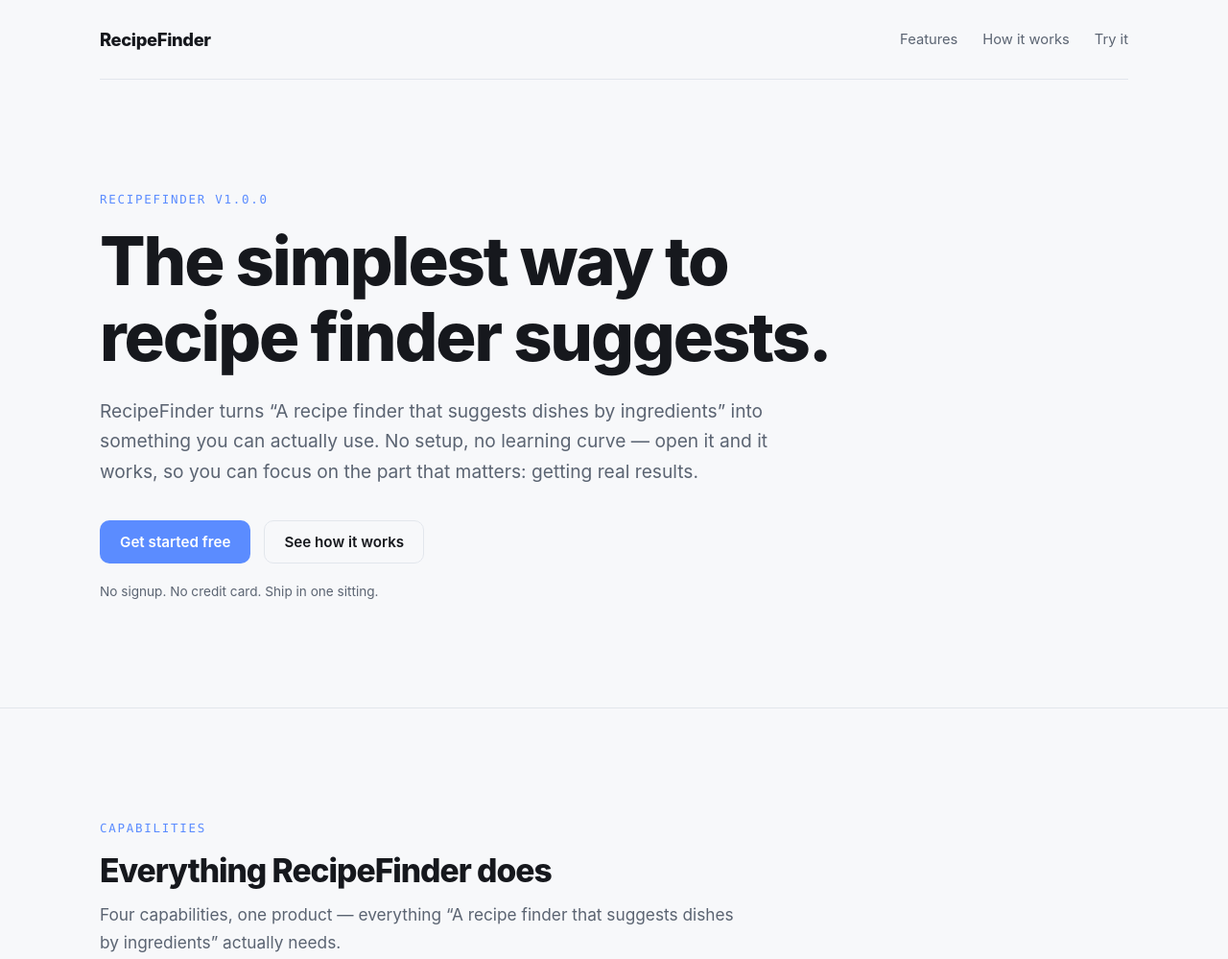
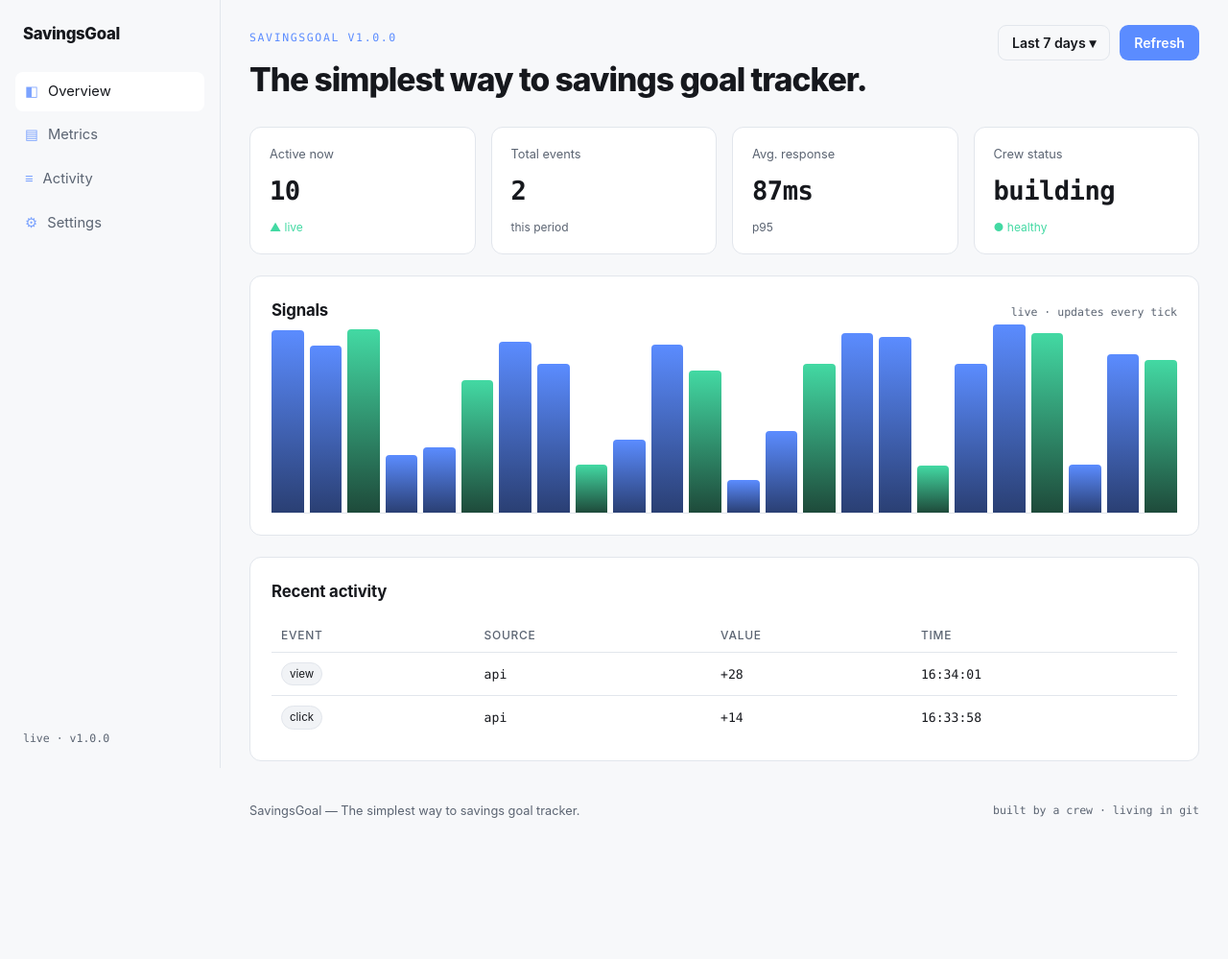
Before and after one commit to digvijaybind/gitcrew, a plain HTML site: page index.html in a window 1280 px wide. Shown: the top 999 px of the page at 96% size. After the commit the page ends 895 px from the top, so only its background shows below. Drawn offline with Linux system fonts and the light colour scheme.

Commit message:
deploy: SavingsGoal (crew 1b112462)

```diff
--- a/app.js
+++ b/app.js
@@ -1,52 +1,82 @@
-// gitcrew landing demo widget — a real, working product demo.
+// gitcrew dashboard demo — live simulated metrics, fully interactive.
 (function () {
   "use strict";
   document.addEventListener("DOMContentLoaded", function () {
-    var demoBtn = document.getElementById("demo-btn");
-    var demoReset = document.getElementById("demo-reset");
-    var output = document.querySelector(".demo-output");
-    var log = document.getElementById("demo-log");
-    if (!demoBtn || !output || !log) return;
+    var chart = document.getElementById("chart");
+    var rows = document.getElementById("rows");
+    var sActive = document.getElementById("s-active");
+    var sTotal = document.getElementById("s-total");
+    var sAvg = document.getElementById("s-avg");
+    var sStatus = document.getElementById("s-status");
+    var rangeBtn = document.getElementById("range-btn");
+    var refreshBtn = document.getElementById("refresh-btn");
 
-    var words = ["shipped", "built", "launched", "polished", "committed", "deployed"];
-    var ticks = 0;
+    var events = ["view", "click", "signup", "render", "fetch", "commit", "deploy"];
+    var sources = ["web", "api", "crew", "worker", "cli"];
+    var bars = [];
+    var total = 0;
+    var history = [];
 
-    function tick() {
-      ticks += 1;
-      var word = words[Math.floor(Math.random() * words.length)];
-      log.textContent = "log › " + word + " in " + (ticks * 0.4).toFixed(1) + "s · " + ticks + " iteration" + (ticks === 1 ? "" : "s");
-      output.textContent = word;
-      if (ticks < 8) {
-        setTimeout(tick, 240 + Math.random() * 220);
-      } else {
-        log.textContent = "log › done. " + ticks + " iterations in one sitting.";
-      }
+    function rand(n) { return Math.floor(Math.random() * n); }
+
+    function initBars() {
+      for (var i = 0; i < 24; i++) bars.push(30 + rand(170));
+    }
+    function drawChart() {
+      chart.innerHTML = "";
+      bars.forEach(function (h) {
+        var b = document.createElement("div");
+        b.className = "bar";
+        b.style.height = h + "px";
+        chart.appendChild(b);
+      });
     }
 
-    function reset() {
-      ticks = 0;
-      output.textContent = "—";
-      log.textContent = "Ready.";
+    function pushEvent() {
+      total += 1;
+      var ev = events[rand(events.length)];
+      var src = sources[rand(sources.length)];
+      var val = ev === "click" ? 1 + rand(40) : ev === "view" ? 5 + rand(120) : 1 + rand(20);
+      var now = new Date();
+      var ts = now.toISOString().slice(11, 19);
+      var tr = document.createElement("tr");
+      tr.innerHTML =
+        "<td><span class='tag'>" + ev + "</span></td>" +
+        "<td class='mono'>" + src + "</td>" +
+        "<td class='mono'>+" + val + "</td>" +
+        "<td class='mono'>" + ts + "</td>";
+      rows.prepend(tr);
+      while (rows.children.length > 8) rows.removeChild(rows.lastChild);
+
+      bars.shift();
+      bars.push(30 + rand(170));
+      drawChart();
+      history.push(val);
+      if (history.length > 24) history.shift();
+      var sum = history.reduce(function (a, b) { return a + b; }, 0);
+      sTotal.textContent = total;
+      sActive.textContent = 3 + rand(28);
+      sAvg.textContent = (12 + rand(88)) + "ms";
     }
 
-    demoBtn.addEventListener("click", function () {
-      if (ticks > 0 && ticks < 8) return;
-      output.textContent = "…";
-      setTimeout(tick, 300);
-    });
-    demoReset.addEventListener("click", reset);
-    reset();
+    function step() {
+      pushEvent();
+      setTimeout(step, 1500 + rand(2500));
+    }
 
-    document.querySelectorAll("[data-cta]").forEach(function (btn) {
-      btn.addEventListener("click", function () {
-        btn.textContent = "Done — check the repo ✦";
-      });
-    });
-    document.querySelectorAll("[data-scroll]").forEach(function (btn) {
-      btn.addEventListener("click", function () {
-        var t = document.querySelector(btn.getAttribute("data-scroll"));
-        if (t) t.scrollIntoView({ behavior: "smooth" });
-      });
+    initBars();
+    drawChart();
+    sTotal.textContent = "0";
+    sActive.textContent = "—";
+    sAvg.textContent = "—";
+    sStatus.textContent = "building";
+    setTimeout(step, 800);
+
+    refreshBtn.addEventListener("click", pushEvent);
+    rangeBtn.addEventListener("click", function () {
+      var opts = ["Last 7 days", "Last 24 hours", "Live"];
+      var cur = opts.indexOf(rangeBtn.textContent.replace(" ▾", ""));
+      rangeBtn.textContent = opts[(cur + 1) % opts.length] + " ▾";
     });
   });
 })();
--- a/index.html
+++ b/index.html
@@ -3,91 +3,82 @@
 <head>
 <meta charset="UTF-8" />
 <meta name="viewport" content="width=device-width, initial-scale=1.0" />
-<title>RecipeFinder — The simplest way to recipe finder suggests.</title>
-<meta name="description" content="The simplest way to recipe finder suggests." />
+<title>SavingsGoal — The simplest way to savings goal tracker.</title>
+<meta name="description" content="The simplest way to savings goal tracker." />
 <link rel="stylesheet" href="styles.css" />
 </head>
 <body>
+<div class="shell">
+  <aside class="sidebar">
+    <div class="brand">SavingsGoal</div>
+    <nav>
+      <a class="active" href="#overview"><span>◧</span> Overview</a>
+      <a href="#metrics"><span>▤</span> Metrics</a>
+      <a href="#activity"><span>≡</span> Activity</a>
+      <a href="#settings"><span>⚙</span> Settings</a>
+    </nav>
+    <div class="side-foot mono">live · v1.0.0</div>
+  </aside>
 
-<header class="hero">
-  <div class="container">
-    <nav>
-      <span class="brand">RecipeFinder</span>
-      <span class="nav-links">
-        <a href="#features">Features</a>
-        <a href="#how">How it works</a>
-        <a href="#try">Try it</a>
-      </span>
-    </nav>
-    <div class="hero-inner fade-in">
-      <span class="eyebrow">recipefinder v1.0.0</span>
-      <h1>The simplest way to recipe finder suggests.</h1>
-      <p class="lead">RecipeFinder turns “A recipe finder that suggests dishes by ingredients” into something you can actually use. No setup, no learning curve — open it and it works, so you can focus on the part that matters: getting real results.</p>
-      <div class="cta">
-        <button class="btn btn-primary" data-cta>Get started free</button>
-        <button class="btn btn-ghost" data-scroll="#how">See how it works</button>
+  <main class="main">
+    <header class="topbar">
+      <div>
+        <span class="eyebrow">savingsgoal v1.0.0</span>
+        <h1>The simplest way to savings goal tracker.</h1>
       </div>
-      <p class="hint">No signup. No credit card. Ship in one sitting.</p>
-    </div>
+      <div class="top-actions">
+        <button class="btn btn-ghost" id="range-btn">Last 7 days ▾</button>
+        <button class="btn btn-primary" id="refresh-btn">Refresh</button>
       </div>
     </header>
 
-<section id="features">
-  <div class="container">
-    <span class="eyebrow">Capabilities</span>
-    <h2>Everything RecipeFinder does</h2>
-    <p class="lead">Four capabilities, one product — everything “A recipe finder that suggests dishes by ingredients” actually needs.</p>
-    <div class="grid">
-      <div class="feature card"><span class="ico">◆</span><h3>Frictionless setup</h3><p>Open it and it works. There is no onboarding gauntlet.</p></div>
-      <div class="feature card"><span class="ico">◈</span><h3>Beautiful by default</h3><p>A dark, focused interface that stays out of your way.</p></div>
-      <div class="feature card"><span class="ico">✦</span><h3>Built to last</h3><p>Clean code, honest changelogs, and a crew that commits.</p></div>
+    <section id="overview" class="cards">
+      <div class="stat card">
+        <span class="stat-label">Active now</span>
+        <span class="stat-value mono" id="s-active">—</span>
+        <span class="stat-delta up">▲ live</span>
       </div>
+      <div class="stat card">
+        <span class="stat-label">Total events</span>
+        <span class="stat-value mono" id="s-total">0</span>
+        <span class="stat-delta">this period</span>
+      </div>
+      <div class="stat card">
+        <span class="stat-label">Avg. response</span>
+        <span class="stat-value mono" id="s-avg">0ms</span>
+        <span class="stat-delta">p95</span>
+      </div>
+      <div class="stat card">
+        <span class="stat-label">Crew status</span>
+        <span class="stat-value mono" id="s-status">idle</span>
+        <span class="stat-delta up">● healthy</span>
       </div>
     </section>
 
-<section id="how">
-  <div class="container">
-    <span class="eyebrow">How it works</span>
-    <h2>From thought to shipped in minutes</h2>
-    <div class="steps">
-      <div class="step"><b>1</b><h3>Tell us what you need</h3><p>One sentence is enough to get going.</p></div>
-      <div class="step"><b>2</b><h3>RecipeFinder does the work</h3><p>The heavy lifting happens automatically, in real time.</p></div>
-      <div class="step"><b>3</b><h3>You take it from there</h3><p>Everything is yours to edit, extend, and own.</p></div>
+    <section id="metrics" class="chart-card card">
+      <div class="chart-head">
+        <h2>Signals</h2>
+        <span class="mono chart-note">live · updates every tick</span>
       </div>
-  </div>
+      <div class="chart" id="chart" aria-hidden="true"></div>
     </section>
 
-<section id="try" class="try-section">
-  <div class="container">
-    <span class="eyebrow">Live demo</span>
-    <h2>Take RecipeFinder for a spin</h2>
-    <p class="lead">This is a real, working widget — not a screenshot.</p>
-    <div class="demo card" id="demo">
-      <div class="demo-output">—</div>
-      <div class="demo-actions">
-        <button class="btn btn-primary" id="demo-btn">Run again</button>
-        <button class="btn btn-ghost" id="demo-reset">Reset</button>
-      </div>
-      <p class="demo-log mono" id="demo-log">Ready.</p>
-    </div>
-  </div>
-</section>
-
-<section class="cta-section">
-  <div class="container">
-    <h2>Ready when you are</h2>
-    <p class="lead">RecipeFinder turns “A recipe finder that suggests dishes by ingredients” into something you can actually use. No setup, no learning curve — open it and it works, so you can focus on the part that matters: getting real results.</p>
-    <button class="btn btn-primary" data-cta>Start with RecipeFinder</button>
-  </div>
+    <section id="activity" class="table-card card">
+      <h2>Recent activity</h2>
+      <table>
+        <thead>
+          <tr><th>Event</th><th>Source</th><th>Value</th><th>Time</th></tr>
+        </thead>
+        <tbody id="rows"></tbody>
+      </table>
     </section>
 
     <footer>
-  <div class="container">
-    <span>RecipeFinder — The simplest way to recipe finder suggests.</span>
+      <span>SavingsGoal — The simplest way to savings goal tracker.</span>
       <span class="mono">built by a crew · living in git</span>
+    </footer>
+  </main>
 </div>
-</footer>
-
 <script src="app.js"></script>
 </body>
 </html>
--- a/styles.css
+++ b/styles.css
@@ -11,111 +11,90 @@
   --mono: ui-monospace, "SF Mono", "JetBrains Mono", Menlo, Consolas, monospace;
 }
 * { box-sizing: border-box; margin: 0; padding: 0; }
-html { scroll-behavior: smooth; }
 body {
   font-family: "Inter", ui-sans-serif, system-ui, -apple-system, "Segoe UI", Roboto, sans-serif;
   background: var(--bg);
   color: var(--text);
-  line-height: 1.65;
-  font-size: 16px;
+  line-height: 1.6;
+  font-size: 15px;
   -webkit-font-smoothing: antialiased;
 }
 a { color: var(--accent); text-decoration: none; }
-.container { max-width: 1120px; margin: 0 auto; padding: 0 24px; }
+.mono { font-family: var(--mono); font-variant-numeric: tabular-nums; }
 .eyebrow {
-  font-family: var(--mono);
-  font-size: 0.78rem;
-  letter-spacing: 0.14em;
-  text-transform: uppercase;
-  color: var(--accent);
-  margin-bottom: 14px;
-  display: inline-block;
+  font-family: var(--mono); font-size: 0.72rem; letter-spacing: 0.14em;
+  text-transform: uppercase; color: var(--accent);
 }
-h1, h2, h3 { letter-spacing: -0.03em; line-height: 1.12; font-weight: 800; }
-h1 { font-size: clamp(2.5rem, 6vw, 4.4rem); }
-h2 { font-size: clamp(1.6rem, 3vw, 2.1rem); margin-bottom: 14px; }
-.lead { color: var(--muted); font-size: 1.08rem; max-width: 62ch; }
+h1 { font-size: clamp(1.6rem, 3vw, 2.1rem); letter-spacing: -0.03em; font-weight: 800; margin-top: 6px; }
+h2 { font-size: 1.05rem; letter-spacing: -0.01em; font-weight: 700; }
+.card { background: var(--panel); border: 1px solid var(--line); border-radius: var(--radius); }
 .btn {
-  display: inline-flex; align-items: center; gap: 8px;
-  font-family: inherit; font-size: 0.95rem; font-weight: 600;
-  padding: 12px 20px; border-radius: 10px; cursor: pointer;
+  font-family: inherit; font-size: 0.88rem; font-weight: 600;
+  padding: 9px 14px; border-radius: 9px; cursor: pointer;
   border: 1px solid transparent; transition: all 0.15s ease;
 }
 .btn-primary { background: var(--accent); color: #0b0d10; }
 .btn-primary:hover { filter: brightness(1.12); }
 .btn-ghost { background: transparent; color: var(--text); border-color: var(--line); }
 .btn-ghost:hover { border-color: var(--muted); }
-section { padding: clamp(64px, 9vw, 110px) 0; border-bottom: 1px solid var(--line); }
-section:last-of-type { border-bottom: none; }
-.card {
-  background: var(--panel);
-  border: 1px solid var(--line);
-  border-radius: var(--radius);
-  padding: 26px;
-  transition: border-color 0.15s ease, transform 0.15s ease;
+
+.shell { display: grid; grid-template-columns: 230px 1fr; min-height: 100vh; }
+.sidebar {
+  border-right: 1px solid var(--line); padding: 22px 16px;
+  display: flex; flex-direction: column; gap: 26px; position: sticky; top: 0; height: 100vh;
 }
-.card:hover { border-color: #33404f; transform: translateY(-2px); }
-footer { padding: 40px 0 64px; color: var(--muted); font-size: 0.85rem; border-top: 1px solid var(--line); }
-footer .mono { font-family: var(--mono); font-size: 0.78rem; }
-.fade-in { animation: fadeUp 0.7s ease both; }
-@keyframes fadeUp {
-  from { opacity: 0; transform: translateY(14px); }
-  to { opacity: 1; transform: none; }
+.sidebar .brand { font-weight: 800; letter-spacing: -0.02em; padding: 0 8px; font-size: 1.05rem; }
+.sidebar nav { display: flex; flex-direction: column; gap: 4px; }
+.sidebar nav a {
+  display: flex; align-items: center; gap: 10px; padding: 9px 10px;
+  border-radius: 8px; color: var(--muted); font-size: 0.92rem;
 }
+.sidebar nav a span { color: var(--accent); opacity: 0.8; }
+.sidebar nav a.active { background: var(--panel); color: var(--text); }
+.sidebar nav a:hover { color: var(--text); }
+.side-foot { margin-top: auto; padding: 0 8px; color: var(--muted); font-size: 0.72rem; }
 
-/* hero */
-.hero { padding: 0 0 clamp(64px, 9vw, 110px); border-bottom: 1px solid var(--line); }
-nav {
-  display: flex; align-items: center; justify-content: space-between;
-  padding: 26px 0; border-bottom: 1px solid var(--line); margin-bottom: clamp(56px, 9vw, 110px);
+.main { padding: 26px 30px 0; display: flex; flex-direction: column; gap: 22px; max-width: 1280px; }
+.topbar { display: flex; justify-content: space-between; align-items: flex-start; gap: 16px; flex-wrap: wrap; }
+.top-actions { display: flex; gap: 10px; }
+
+.cards { display: grid; grid-template-columns: repeat(auto-fit, minmax(190px, 1fr)); gap: 16px; border: none; padding: 0; }
+.stat { padding: 18px 20px; display: flex; flex-direction: column; gap: 6px; }
+.stat-label { color: var(--muted); font-size: 0.8rem; }
+.stat-value { font-size: 1.7rem; font-weight: 800; letter-spacing: -0.02em; }
+.stat-delta { color: var(--muted); font-size: 0.75rem; }
+.stat-delta.up { color: var(--accent2); }
+
+.chart-card { padding: 22px; }
+.chart-head { display: flex; justify-content: space-between; align-items: baseline; margin-bottom: 18px; flex-wrap: wrap; gap: 8px; }
+.chart-note { color: var(--muted); font-size: 0.72rem; }
+.chart {
+  display: flex; align-items: flex-end; gap: 6px; height: 180px;
+  padding-top: 10px; border-bottom: 1px solid var(--line);
 }
-.brand { font-weight: 800; letter-spacing: -0.02em; font-size: 1.15rem; }
-.nav-links { display: flex; gap: 26px; }
-.nav-links a { color: var(--muted); font-size: 0.92rem; }
-.nav-links a:hover { color: var(--text); }
-.hero-inner { max-width: 780px; }
-.hero-inner h1 { margin-bottom: 22px; }
-.hero-inner .lead { font-size: 1.2rem; margin-bottom: 34px; }
-.cta { display: flex; gap: 14px; flex-wrap: wrap; margin-bottom: 18px; }
-.hint { color: var(--muted); font-size: 0.85rem; }
+.chart .bar {
+  flex: 1; background: linear-gradient(180deg, var(--accent), #2a3f73);
+  border-radius: 4px 4px 0 0; transition: height 0.5s ease; min-width: 8px;
+}
+.chart .bar:nth-child(3n) { background: linear-gradient(180deg, var(--accent2), #1e4a3a); }
 
-/* features grid */
-.grid { display: grid; grid-template-columns: repeat(auto-fit, minmax(250px, 1fr)); gap: 22px; margin-top: 34px; }
-.feature h3 { font-size: 1.1rem; margin-bottom: 8px; }
-.feature p { color: var(--muted); font-size: 0.95rem; }
-.feature .ico {
-  display: inline-flex; align-items: center; justify-content: center;
-  width: 42px; height: 42px; border-radius: 10px; background: var(--panel2);
-  border: 1px solid var(--line); color: var(--accent); font-size: 1.2rem; margin-bottom: 16px;
-}
+.table-card { padding: 22px; overflow-x: auto; }
+.table-card h2 { margin-bottom: 14px; }
+table { width: 100%; border-collapse: collapse; font-size: 0.88rem; }
+th { text-align: left; color: var(--muted); font-weight: 500; font-size: 0.75rem; text-transform: uppercase; letter-spacing: 0.06em; padding: 8px 10px; border-bottom: 1px solid var(--line); }
+td { padding: 10px; border-bottom: 1px solid var(--line); }
+td.mono { font-size: 0.82rem; }
+tr:last-child td { border-bottom: none; }
+td .tag { display: inline-block; padding: 2px 8px; border-radius: 20px; font-size: 0.72rem; background: var(--panel2); border: 1px solid var(--line); }
 
-/* steps */
-.steps { display: grid; grid-template-columns: repeat(auto-fit, minmax(240px, 1fr)); gap: 22px; margin-top: 34px; }
-.step { position: relative; padding-left: 0; }
-.step b {
-  font-family: var(--mono); font-size: 0.85rem; color: var(--accent2);
-  border: 1px solid var(--line); border-radius: 8px; padding: 3px 10px; display: inline-block; margin-bottom: 14px;
-}
-.step h3 { font-size: 1.05rem; margin-bottom: 8px; }
-.step p { color: var(--muted); font-size: 0.92rem; }
+footer { display: flex; justify-content: space-between; padding: 20px 0 40px; color: var(--muted); font-size: 0.8rem; flex-wrap: wrap; gap: 8px; }
+footer .mono { font-size: 0.72rem; }
 
-/* demo widget */
-.try-section { border-bottom: none; }
-.demo { max-width: 640px; margin-top: 30px; }
-.demo-output {
-  font-size: clamp(2rem, 6vw, 3.4rem); font-weight: 800; letter-spacing: -0.03em;
-  font-variant-numeric: tabular-nums; color: var(--accent2); min-height: 1.2em;
-}
-.demo-actions { display: flex; gap: 12px; margin-top: 22px; flex-wrap: wrap; }
-.demo-log { color: var(--muted); font-size: 0.82rem; margin-top: 16px; font-family: var(--mono); }
-
-/* cta section */
-.cta-section { text-align: center; border-top: 1px solid var(--line); }
-.cta-section .lead { margin: 0 auto 28px; }
-
-@media (max-width: 720px) {
-  .nav-links { display: none; }
-  .grid, .steps { grid-template-columns: 1fr; }
+@media (max-width: 820px) {
+  .shell { grid-template-columns: 1fr; }
+  .sidebar { position: static; height: auto; flex-direction: row; align-items: center; }
+  .sidebar nav { flex-direction: row; }
+  .side-foot { display: none; }
 }
 @media (prefers-color-scheme: light) {
   :root {
@@ -123,5 +102,4 @@ nav {
     --line: #e2e6ec; --text: #16181d; --muted: #5b6472;
   }
   .btn-primary { color: #fff; }
-  nav, section, .hero, .cta-section { border-color: var(--line); }
 }
```
Lines whose indentation alone changed are shown as unchanged.
